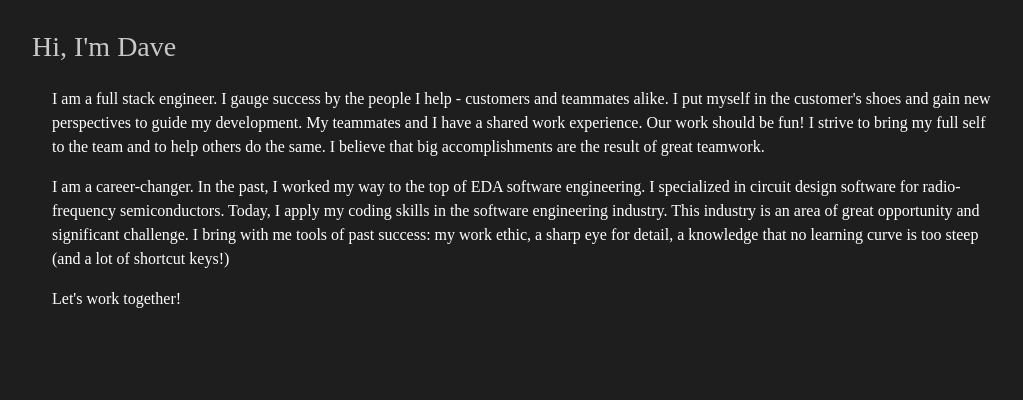
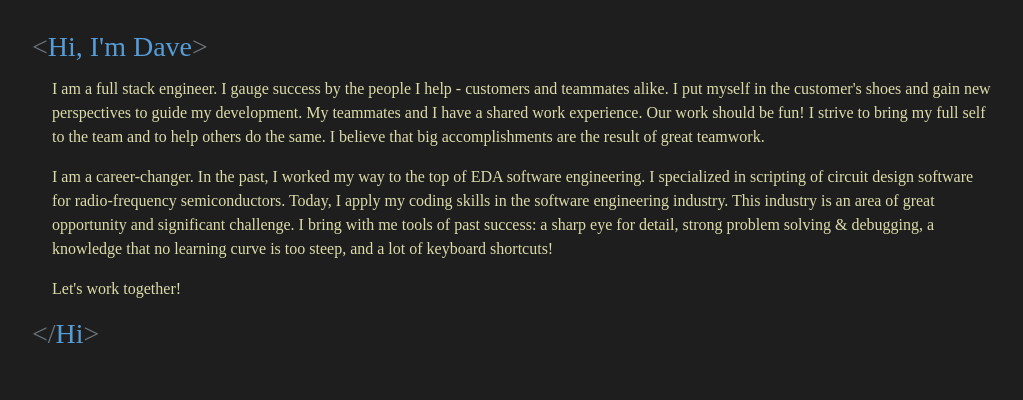
Before and after one commit to DaveTrost/dave-trost, a React (Create React App) app: page / in a window 1280 px wide. Shown: the top 400 px of the page, without its empty margins (118-1141 px from the left). Built offline with nearby package versions, Linux system fonts and the light colour scheme; a web font is replaced by a local one.

Commit message:
styling updates for Bio component

```diff
--- a/src/components/Bio.scss
+++ b/src/components/Bio.scss
@@ -3,16 +3,19 @@
   padding-bottom: 30px;
 
   h3 {
-    color: var(--silver);
     margin-left: 10px;
+    color: var(--dark-blue);
+    span {
+      color: var(--gray);
+    }
   }
 
   .Bio {
     padding: 30px;
-    padding-top: 15px;
-    padding-bottom: 20px;
+    padding-top: 5px;
+    padding-bottom: 0;
 
-    color: var(--white);
+    color: var(--names);
 
     .secondary {
       display: none;
--- a/src/components/Bio.tsx
+++ b/src/components/Bio.tsx
@@ -4,7 +4,7 @@ import './Bio.scss';
 function Bio() {
   return (
     <div className='appContainer bioContainer'>
-      <h3>Hi, I'm Dave</h3>
+      <h3><span>{'<'}</span>Hi, I'm Dave<span>{'>'}</span></h3>
       <div className='Bio'>
         <p className='primary'>
           I am a full stack engineer.
@@ -17,16 +17,17 @@ function Bio() {
         <p className='secondary'>
           I am a career-changer.
           In the past, I worked my way to the top of EDA software engineering.
-          I specialized in circuit design software for radio-frequency semiconductors.
+          I specialized in scripting of circuit design software for radio-frequency semiconductors.
           Today, I apply my coding skills in the software engineering industry.
           This industry is an area of great opportunity and significant challenge.
-          I bring with me tools of past success: my work ethic, a sharp eye for detail,
-          a knowledge that no learning curve is too steep (and a lot of shortcut keys!)
+          I bring with me tools of past success: a sharp eye for detail, strong problem solving & debugging,
+          a knowledge that no learning curve is too steep, and a lot of keyboard shortcuts!
         </p>
         <p>
           Let's work together!
         </p>
       </div>
+      <h3><span>{'</'}</span>Hi<span>{'>'}</span></h3>
     </div>
   );
 }
```
